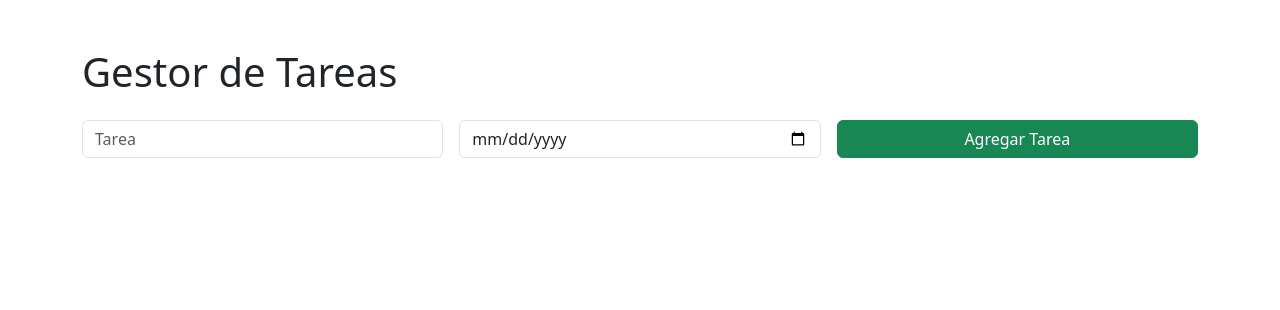
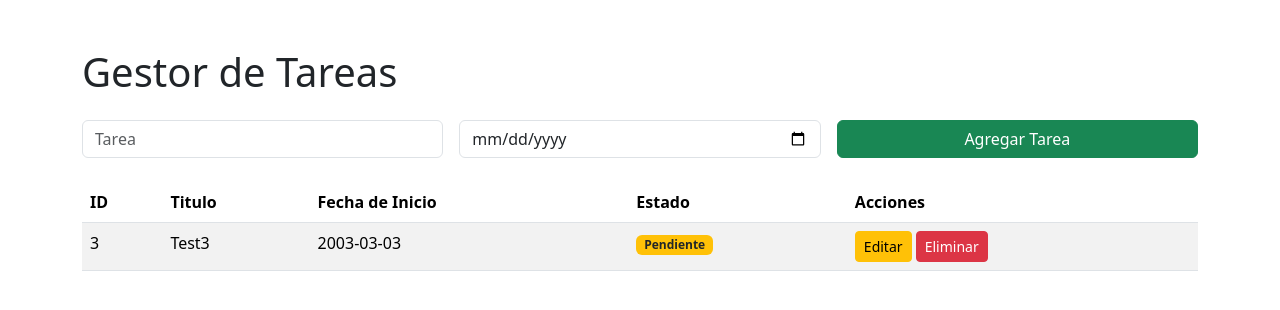
Before and after one commit to JEOGhost/Gestion_de_Tareas, a Flask app: page / in a window 1280 px wide. Shown: the top 310 px of the page. Run offline with Flask 3, Linux system fonts and the light colour scheme; data comes from the database, SQL or seed files in the repository; both versions use the stored data as it was after the commit.

Commit message:
Diseño final de pantalla principal
Agregamos la tabla debajo del formulario con sus respectivos botones de editar o eliminar

```diff
--- a/app.py
+++ b/app.py
@@ -28,5 +28,49 @@ def index():
     conn.close()
     return render_template('index.html', tasks=tasks)
 
+@app.route('/', methods=['POST'])
+def add_task():
+    # Recoger datos
+    title = request.form['title']
+    start_date = request.form['start_date']
+    status = 'Pendiente'  # Estado inicial por default
+
+    # Insertar nueva tarea
+    conn = get_connection()
+    conn.execute('INSERT INTO tareas (title, start_date, status) VALUES (?, ?, ?)',
+                 (title, start_date, status))
+    conn.commit()
+    conn.close()
+    return redirect('/')
+
+@app.route('/edit/<int:task_id>', methods=['GET', 'POST'])
+def edit_task(task_id):
+    conn = get_connection()
+
+    if request.method == 'POST':
+        # POST: actualiza los datos
+        title = request.form['title']
+        start_date = request.form['start_date']
+        status = request.form['status']
+        conn.execute('UPDATE tareas SET title = ?, start_date = ?, status = ? WHERE id = ?',
+                     (title, start_date, status, task_id))
+        conn.commit()
+        conn.close()
+        return redirect('/')
+    else:
+        # GET: obtiene los datos para mostrar
+        task = conn.execute('SELECT * FROM tareas WHERE id = ?', (task_id,)).fetchone()
+        conn.close()
+        return render_template('editar.html', task=task)
+
+@app.route('/delete/<int:task_id>')
+def delete_task(task_id):
+    # Eliminar tarea de la base de datos
+    conn = get_connection()
+    conn.execute('DELETE FROM tareas WHERE id = ?', (task_id,))
+    conn.commit()
+    conn.close()
+    return redirect('/')
+
 if __name__ == '__main__':
     app.run(debug=True)
--- a/templates/index.html
+++ b/templates/index.html
@@ -26,6 +26,39 @@
                 </div>
             </div>
         </form>
+
+        <!-- Tabla de tareas -->
+        <table class="table table-striped mt-4">
+            <thead>
+                <tr>
+                    <th>ID</th>
+                    <th>Titulo</th>
+                    <th>Fecha de Inicio</th>
+                    <th>Estado</th>
+                    <th>Acciones</th>
+                </tr>
+            </thead>
+            <tbody>
+                {% for task in tasks %}
+                <tr>
+                    <td>{{ task['id'] }}</td>
+                    <td>{{ task['title'] }}</td>
+                    <td>{{ task['start_date'] }}</td>
+                    <td>
+                        {% if task['status'] == 'Pendiente' %}
+                        <span class="badge bg-warning text-dark">Pendiente</span>
+                        {% else %}
+                        <span class="badge bg-success">Completada</span>
+                        {% endif %}
+                    </td>
+                    <td>
+                        <a href="/edit/{{ task['id'] }}" class="btn btn-warning btn-sm">Editar</a>
+                        <a href="/delete/{{ task['id'] }}" class="btn btn-danger btn-sm">Eliminar</a>
+                    </td>
+                </tr>
+                {% endfor %}
+            </tbody>
+        </table>
     </div>
 </body>
 
```
Also changed, not shown: tareas.db.
